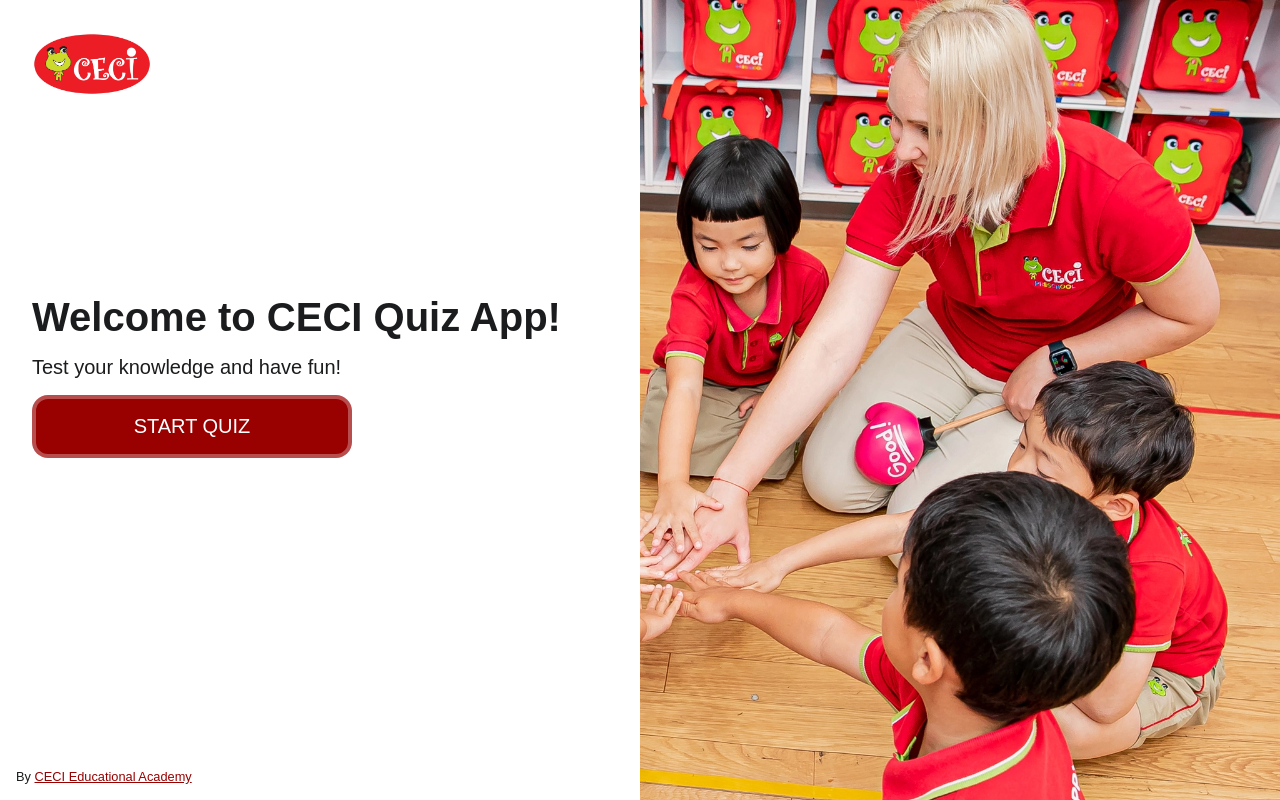
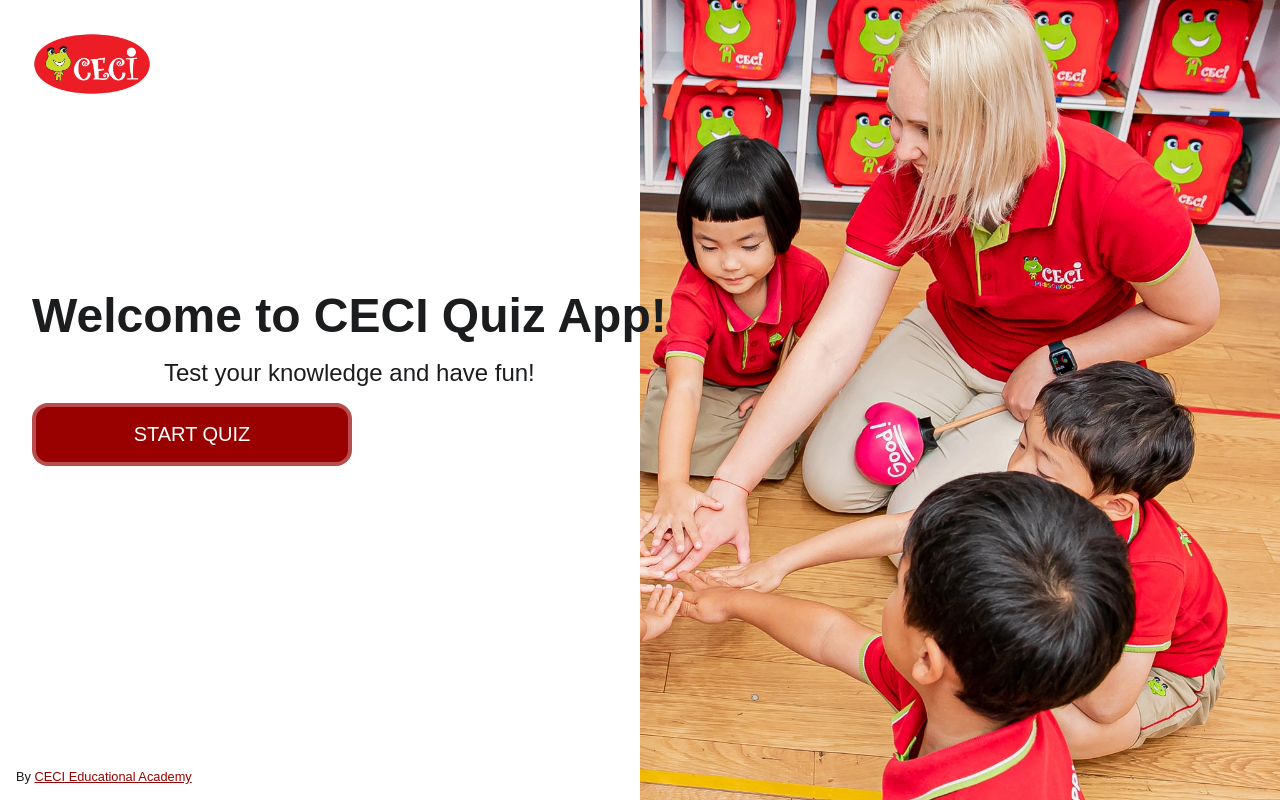
Before and after one commit to pedroelton/Ceci_Quiz_Game, a React (Create React App) app: page / in a window 1280 px wide. Built offline with nearby package versions, Linux system fonts and the light colour scheme.

Commit message:
Fixed H1

```diff
--- a/src/components/pages/LandingPage.css
+++ b/src/components/pages/LandingPage.css
@@ -211,12 +211,13 @@
 
   .landingPage-content_left h1 {
     text-align: center;
-    font-size: 2.5rem;
+    font-size: 3rem;
+    z-index: 2;
   }
 
   .landingPage-content_left p {
     text-align: center;
-    font-size: 1rem;
+    font-size: 1.5rem;
   }
   .landingPage-content_left button {
     width: 100%;
@@ -240,7 +241,12 @@
     align-items: center;
   }
   .landingPage-content_left h1 {
-    font-size: 2.5rem;
+    font-size: 3rem;
     z-index: 2;
   }
+
+  .landingPage-content_left p {
+    text-align: center;
+    font-size: 1.5rem;
+  }
 }
```
